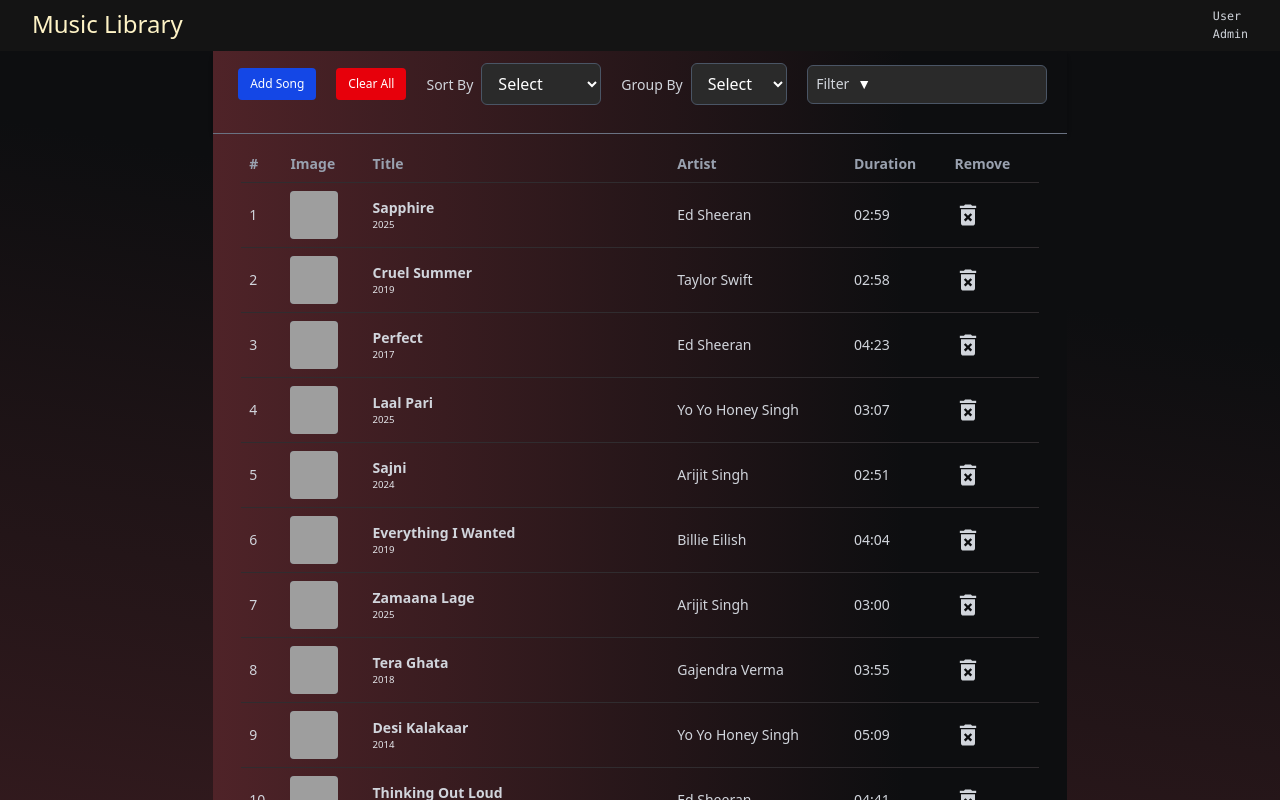
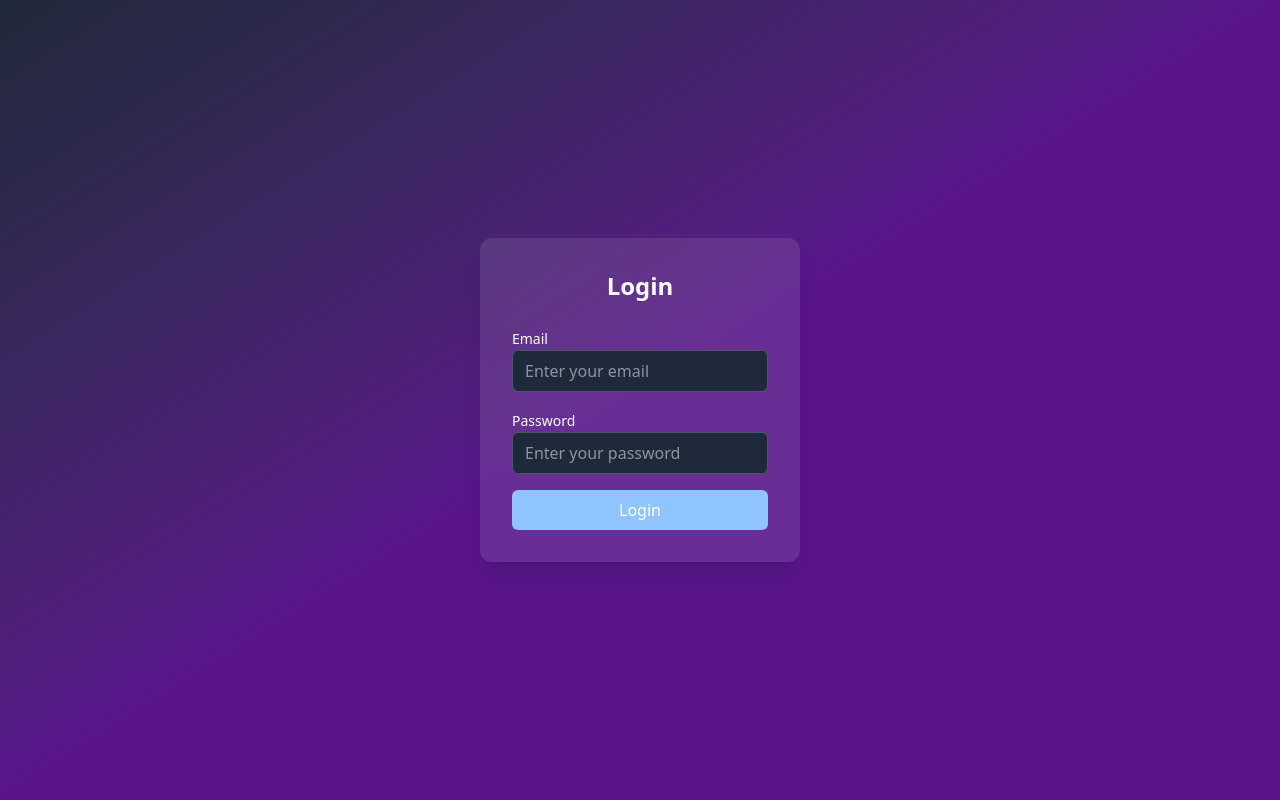
Before and after one commit to Rich-1007/music-library, a React (Vite) app: page / in a window 1280 px wide. Shown: the top 800 px of the page. Built offline with nearby package versions, Linux system fonts and the light colour scheme; grey boxes are pictures that could not be loaded.

Commit message:
added login page

```diff
--- a/src/App.jsx
+++ b/src/App.jsx
@@ -5,11 +5,13 @@
 import SongCard from "./components/SongList";
 import Library from "./pages/Library";
 import NavBar from "./components/NavBar";
+import LogInPage from "./pages/LogInPage";
 
 function App() {
   return (
     <>
-      <Library />
+      {/* <Library /> */}
+      <LogInPage />
     </>
   );
 }
--- /dev/null
+++ b/src/pages/LogInPage.jsx
@@ -0,0 +1,63 @@
+import React, { useState } from "react";
+
+const LogInPage = () => {
+  const [email, setEmail] = useState("");
+  const [password, setPassword] = useState("");
+
+  const handleLogin = (e) => {
+    e.preventDefault();
+    console.log("Email:", email);
+    console.log("Password:", password);
+  };
+
+  return (
+    <div className="min-h-screen flex items-center justify-center bg-gradient-to-br from-gray-800 via-purple-900 to-purple-900">
+      <div className="bg-white/10 backdrop-blur-md shadow-xl rounded-xl p-8 w-80 text-white">
+        <h2 className="text-2xl font-bold mb-6 text-center">Login</h2>
+        <form onSubmit={handleLogin} className="space-y-4">
+          <div>
+            <label className=" text-sm ">Email</label>
+            <input
+              type="email"
+              placeholder="Enter your email"
+              className="w-full px-3 py-2 rounded-md bg-gray-800 text-white border border-gray-600 focus:outline-none focus:ring-1 focus:ring-blue-300"
+              value={email}
+              onChange={(e) => setEmail(e.target.value)}
+              required
+            />
+          </div>
+
+          <div>
+            <label className=" text-sm ">Password</label>
+            <input
+              type="password"
+              placeholder="Enter your password"
+              className="w-full px-3 py-2 rounded-md bg-gray-800 text-white border border-gray-600 focus:outline-none focus:ring-1 focus:ring-blue-300"
+              value={password}
+              onChange={(e) => setPassword(e.target.value)}
+              required
+            />
+          </div>
+
+          {email && password.length > 3 ? (
+            <button
+              type="submit"
+              className="w-full bg-blue-600 hover:bg-blue-700 text-white font-medium py-2 rounded-md transition cursor-pointer"
+            >
+              Login
+            </button>
+          ) : (
+            <button
+              type=""
+              className="w-full bg-blue-300 hover:bg-blue-400 text-white font-medium py-2 rounded-md transition cursor-pointer"
+            >
+              Login
+            </button>
+          )}
+        </form>
+      </div>
+    </div>
+  );
+};
+
+export default LogInPage;
```
